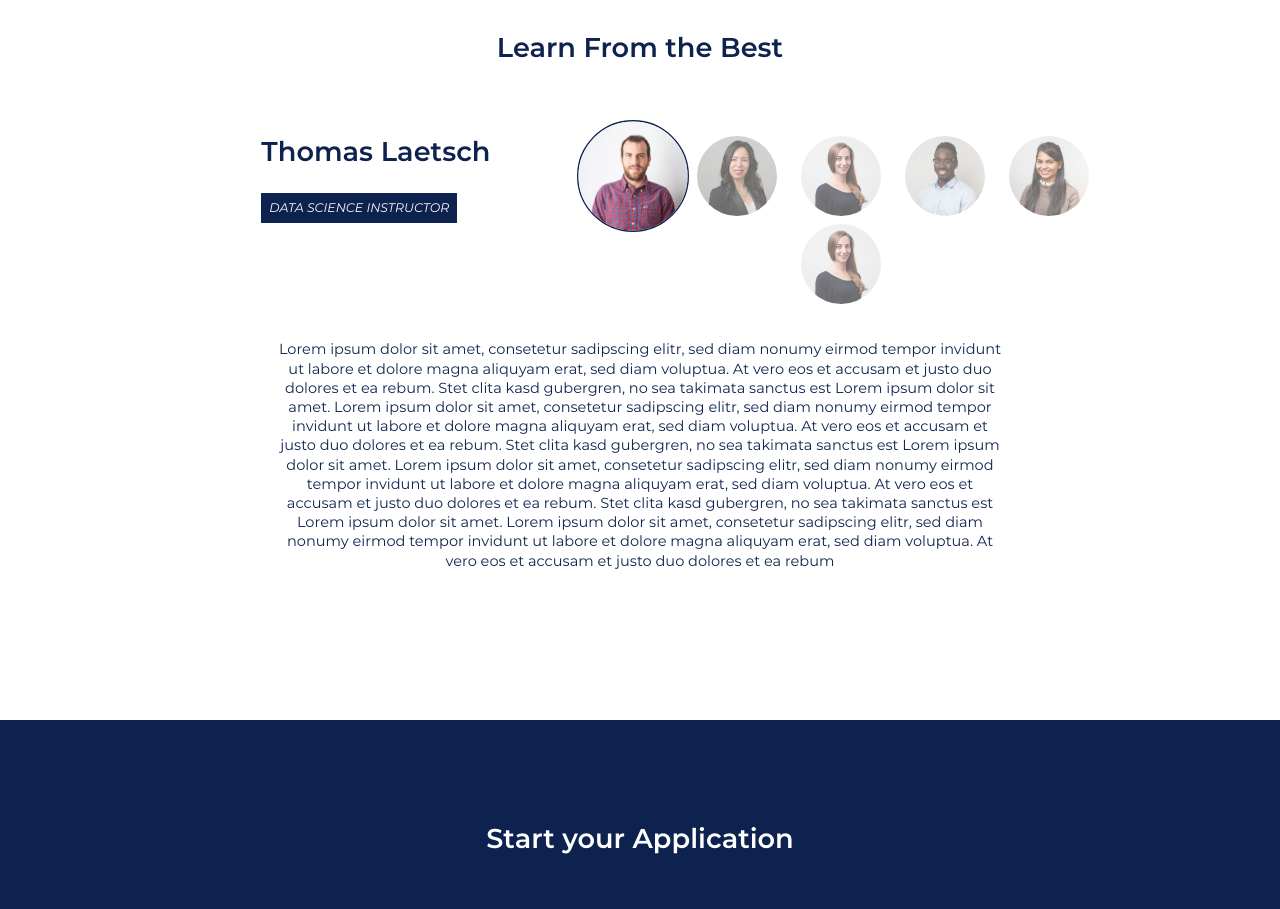
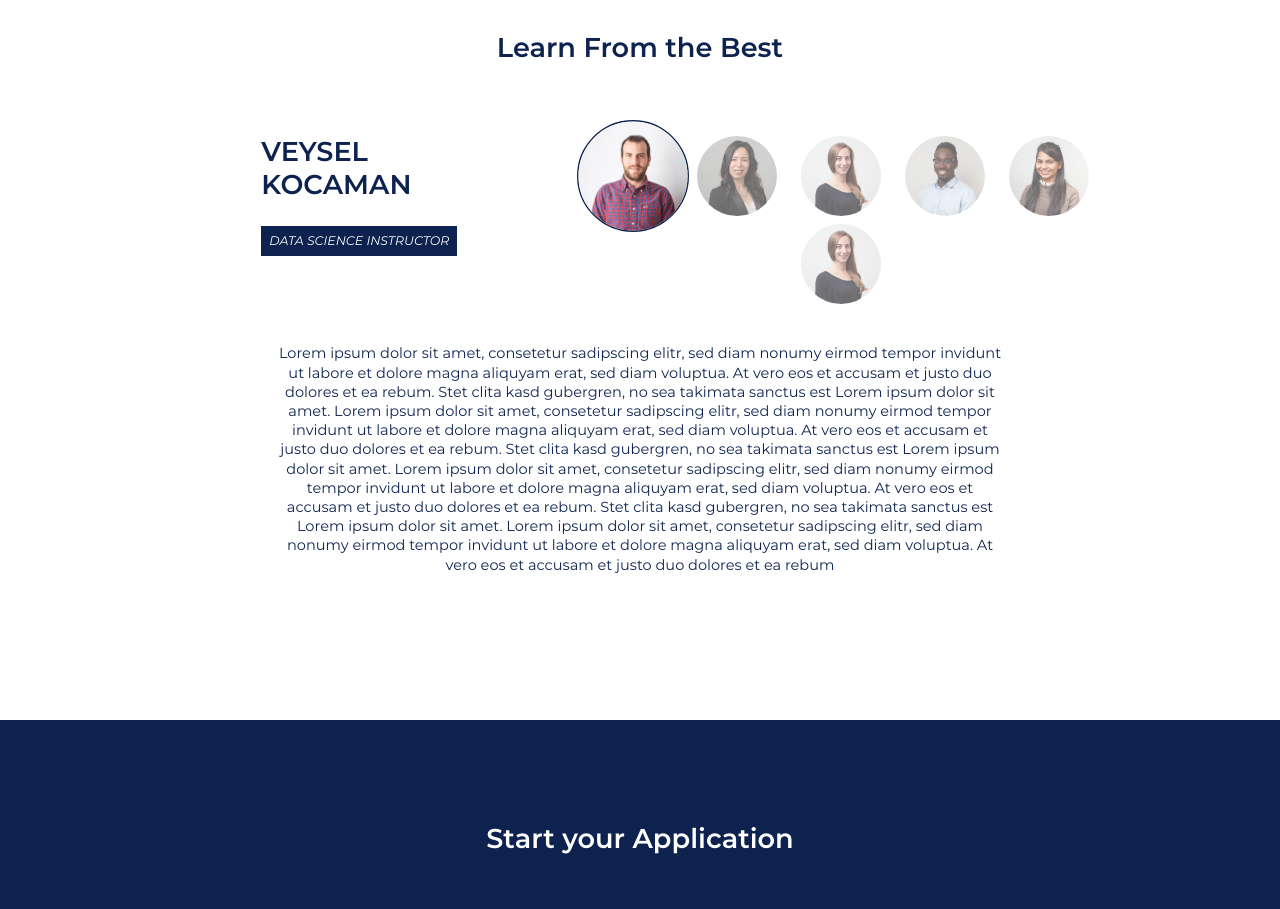
Before and after one commit to shahlaibadzadeh/Datalent, a plain HTML site: page index.html in a window 1280 px wide. Shown: the part 5680-6589 px from the top of the page. Drawn offline with nearby package versions, Linux system fonts and the light colour scheme; a web font is replaced by a local one.

Commit message:
Mentors padding

```diff
--- a/index.html
+++ b/index.html
@@ -907,7 +907,7 @@ integrity="sha512-yHknP1/AwR+yx26cB1y0cjvQUMvEa2PFzt1c9LlS4pRQ5NOTZFWbhBig+X9G9e
                 <div class="mentor-name-div col-xl-3 col-lg-3 col-md-3 d-sm-flex justify-content-sm-xs-center d-flex pl-xl-5">
 
                     <div class="mentor-name mentor-name-1 pt-0 pb-md-5 pb-sm-5 pb-5" id="name-mentor-img1">
-                        <h6 class="text-heading-48 blue-heading-bold font-semibold mb-xl-4 mb-lg-4 mb-md-4 mb-sm-4 mb-4">Thomas Laetsch</h6>
+                        <h6 class="text-heading-48 blue-heading-bold font-semibold mb-xl-4 mb-lg-4 mb-md-4 mb-sm-4 mb-4">VEYSEL KOCAMAN</h6>
                         <p class="mentor-job text-paragraph-20 font-medium-italic text-uppercase text-white blue-bold-bgr p-2">Data Science instructor</p>
                     </div>
 
@@ -962,7 +962,7 @@ integrity="sha512-yHknP1/AwR+yx26cB1y0cjvQUMvEa2PFzt1c9LlS4pRQ5NOTZFWbhBig+X9G9e
                 <div class="col-xl-2"></div>
 
                 <div class="mentor-about-content col-xl-8 text-center">
-                    <div class="mentor-about-div mentor-about-info-1 pt-xl-1 pt-lg-1 pt-md-2 pt-sm-5 pt-5 pb-md-5 pb-sm-5 pb-5" id="about-mentor-img1">
+                    <div class="mentor-about-div mentor-about-info-1 pt-xl-2 pt-lg-1 pt-md-2 pt-sm-5 pt-5 pb-md-5 pb-sm-5 pb-5" id="about-mentor-img1">
                         <p class="text-paragraph-25 blue-heading-bold font-regular px-lg-5 px-md-5 px-sm-5 px-4">Lorem ipsum dolor sit amet, consetetur
                             sadipscing elitr, sed diam nonumy eirmod tempor invidunt ut labore et dolore magna aliquyam erat, sed diam voluptua. At vero
                             eos et accusam et justo duo dolores et ea rebum. Stet clita kasd gubergren, no sea takimata sanctus est Lorem ipsum dolor sit
```
